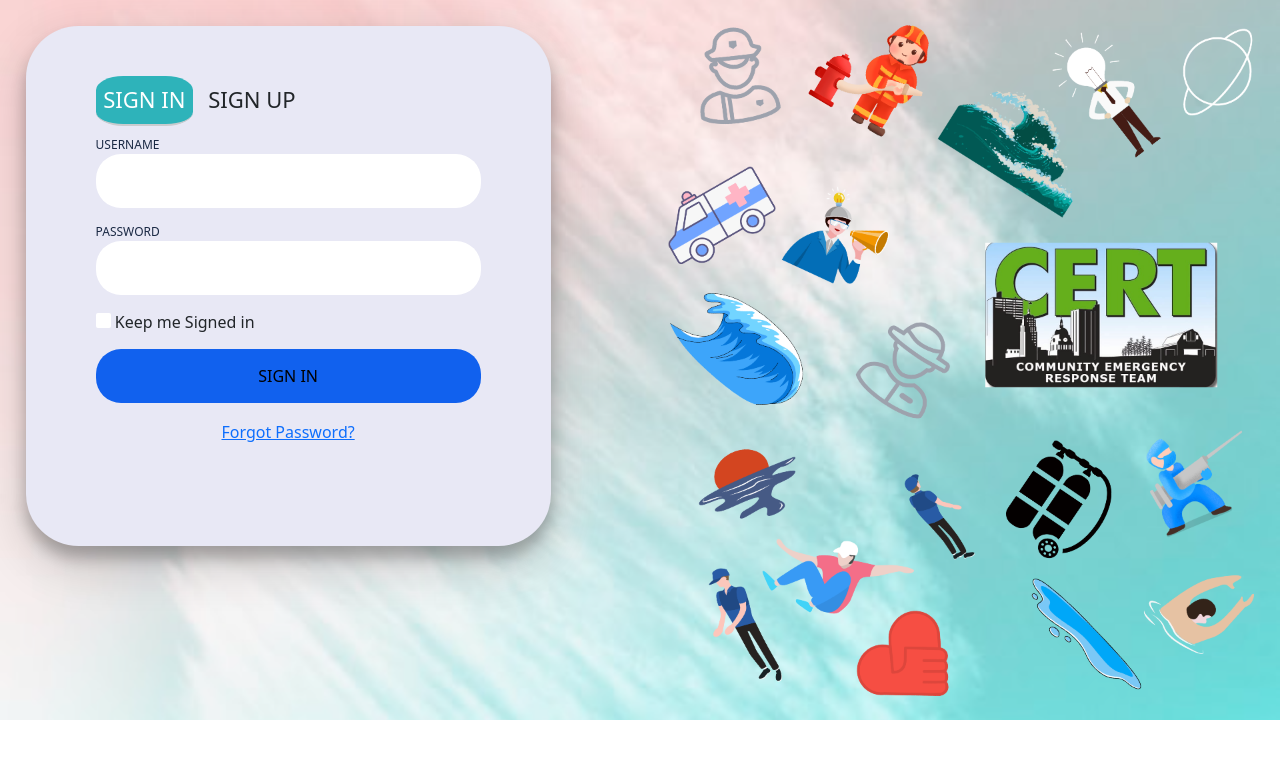
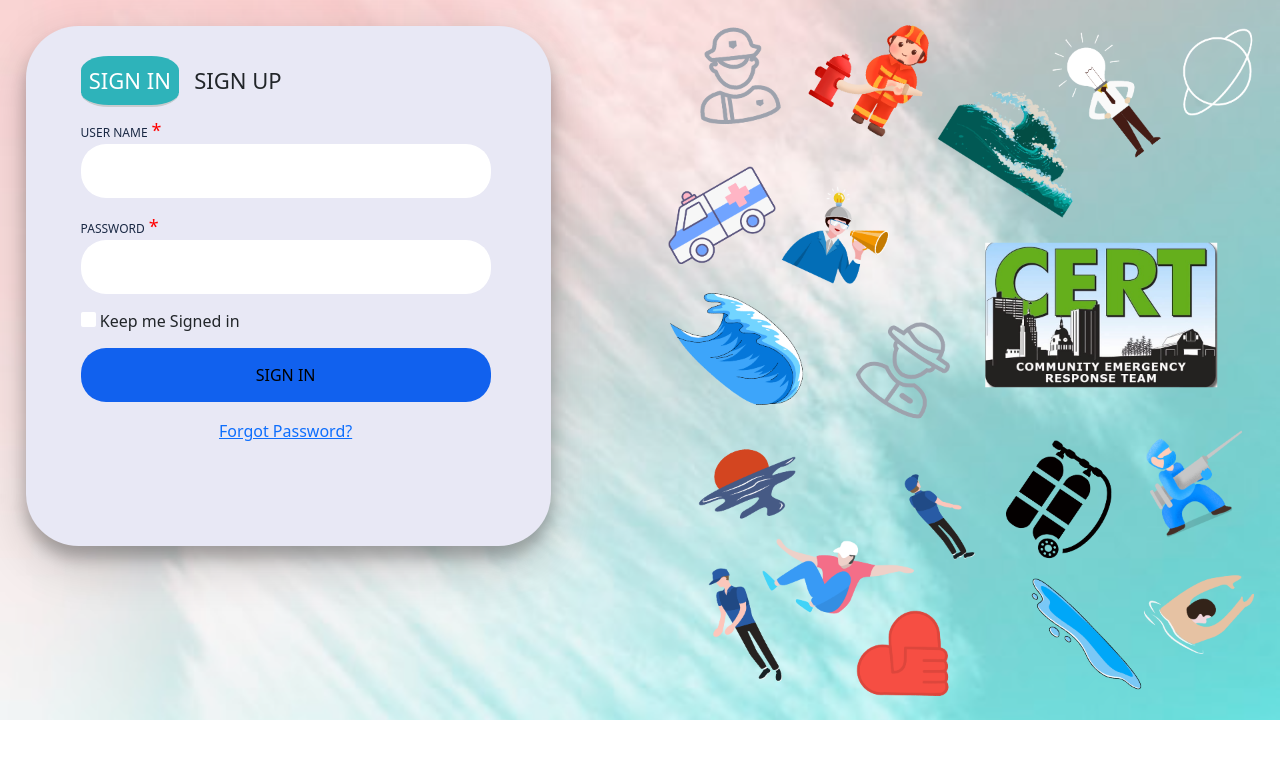
Before and after one commit to sandeepnadendla-git/disaster_management, a React (Create React App) app: page / in a window 1280 px wide. Shown: the top 758 px of the page. Built offline with nearby package versions, Linux system fonts and the light colour scheme.

Commit message:
signup UI change

```diff
--- a/src/components/Dashboard.js
+++ b/src/components/Dashboard.js
@@ -1,16 +1,10 @@
 import React from 'react';
 import "../css/Dashboard.css";
+import Layout from './Layout';
 
 function Dashboard() {
     return (
-        <div>
-            <ul>
-                <li><a href="#home">Home</a></li>
-                <li><a href="/Report">Reports</a></li>
-                <li><a href="#contact">Report Incident</a></li>
-                <li style={{float:'right'}}><a class="active" href="/login">Log Out</a></li>
-            </ul>
-        </div>
+      <Layout></Layout>
     )
 }
 
--- /dev/null
+++ b/src/components/Layout.js
@@ -0,0 +1,18 @@
+import React from 'react'
+
+function Layout() {
+    return (
+
+        <div>
+            <ul>
+                <li><a href="#home">Home</a></li>
+                <li><a href="/Report">Reports</a></li>
+                <li><a href="#contact">Report Incident</a></li>
+                <li style={{ float: 'right' }}><a class="active" href="/login">Log Out</a></li>
+            </ul>
+        </div>
+
+    )
+}
+
+export default Layout
--- a/src/components/LogIn.js
+++ b/src/components/LogIn.js
@@ -100,11 +100,11 @@ class LogIn extends Component {
                 }
                 <div class="sign-in-htm">
                   <div class="group">
-                    <label for="user" class="label">Username</label>
-                    <input id="user" type="text" name="username" class="input" data-test="username" value={this.state.username} onChange={this.handleUserChange} required />
+                    <label for="user" class="label">User Name<span className="impFld">*</span></label>
+                    <input id="user" type="text" name="username" class="input" data-test="username" value={this.state.username} onChange={this.handleUserChange} required ></input>
                   </div>
                   <div class="group">
-                    <label for="pass" class="label">Password</label>
+                    <label for="pass" class="label">Password<span className="impFld">*</span></label>
                     <input id="pass" type="password" class="input" data-type="password" data-test="password" value={this.state.password} onChange={this.handlePassChange} required />
                   </div>
                   <div class="group">
@@ -122,23 +122,54 @@ class LogIn extends Component {
               </form>
               <form>
                 <div class="sign-up-htm">
-                  <div class="group">
-                    <label for="user" class="label">Username</label>
+                  <div class="Sgroup">
+                    <label for="user" class="label">First Name<span className="impFld">*</span></label>
                     <input id="user" type="text" class="input" required />
                   </div>
-                  <div class="group">
-                    <label for="pass" class="label">Password</label>
+                  <div class="Sgroup">
+                    <label for="user" class="label">Last Name<span className="impFld">*</span></label>
+                    <input id="user" type="text" class="input" required />
+                  </div>
+                  <div class="Sgroup">
+                    <label for="user" class="label">User Name<span className="impFld">*</span></label>
+                    <input id="user" type="text" class="input" required />
+                  </div>
+                  <div class="Sgroup">
+                    <label for="pass" class="label">Email Address<span className="impFld">*</span></label>
+                    <input id="pass" type="email" class="input" required />
+                  </div>
+                  <div class="Sgroup">
+                    <label for="pass" class="label">Phone Number<span className="impFld">*</span></label>
+                    <input id="pass" type="number" class="input" required />
+                  </div>
+                  <div class="Sgroup">
+                    <label for="pass" class="label">Address<span className="impFld">*</span></label>
+                    <input id="pass" type="text" class="input" required />
+                  </div>
+                  <div class="Sgroup">
+                    <label for="pass" class="label">Password<span className="impFld">*</span></label>
                     <input id="pass" type="password" class="input" data-type="password" required />
                   </div>
-                  <div class="group">
-                    <label for="pass" class="label">Repeat Password</label>
+                  <div class="Sgroup">
+                    <label for="pass" class="label">Repeat Password<span className="impFld">*</span></label>
                     <input id="pass" type="password" class="input" data-type="password" required />
                   </div>
-                  <div class="group">
-                    <label for="pass" class="label">Email Address</label>
-                    <input id="pass" type="text" class="input" required />
+                  <div class="">
+                    <label for="exampleDataList" class="form-label">Qualifications<span className="impFld">*</span></label>
+                    <input class="form-control" list="datalistOptions" id="exampleDataList" placeholder="Type to search..."></input>
+                    <datalist id="datalistOptions">
+                      <option value="Medical Doctor"></option>
+                      <option value="Nurse"></option>
+                      <option value="Paramedic"></option>
+                      <option value="EMTB"></option>
+                      <option value="EMR"></option>
+                      <option value="Fire Fighter"></option>
+                      <option value="CERT Trained"></option>
+                      <option value="Law Inforcement"></option>
+                      <option value="Others"></option>
+                    </datalist>
                   </div>
-                  <div class="group">
+                  <div class="Bgroup">
                     <input type="submit" class="button" value="Sign Up" />
                   </div>
                   <div class="hr"></div>
--- a/src/css/Login.css
+++ b/src/css/Login.css
@@ -28,7 +28,7 @@ a{color:inherit;text-decoration:none}
 	width:100%;
 	height:100%;
 	position:absolute;
-	padding:50px 70px 50px 70px;
+	padding:30px 60px 50px 55px;
 	/* background:rgba(40,57,101,.9); */
 }
 .login-html .sign-in-htm,
@@ -158,3 +158,37 @@ a{color:inherit;text-decoration:none}
 .foot-lnk{
 	text-align:center;
 }
+
+/***************** Sandeep *********************/
+
+.Sgroup{
+    width: 45%;
+    margin: 2%;
+    font-size: initial !important;
+    float: left;
+    border-radius: 5px;
+}
+
+.Sgroup input{
+	border-radius: 5px;
+	border:none;
+}
+
+.Bgroup .button{
+    background-color: blue;
+    border: none;
+    border-radius: 5px;
+    margin: 5px;
+    padding: 2px 161px 4px 153px;
+    color: white;
+}
+.Bgroup .button:hover{
+    background-color: orange;
+
+}
+
+.impFld{
+	color: red;
+    font-size: 18px;
+    padding: 4px;
+}
--- a/src/index.js
+++ b/src/index.js
@@ -4,6 +4,7 @@ import App from './App';
 import "./css/index.css"
 import reportWebVitals from './reportWebVitals';
 import "bootstrap/scss/bootstrap.scss"
+import Layout from "./components/Layout.js"
 
 ReactDOM.render(
   <React.StrictMode>
```
